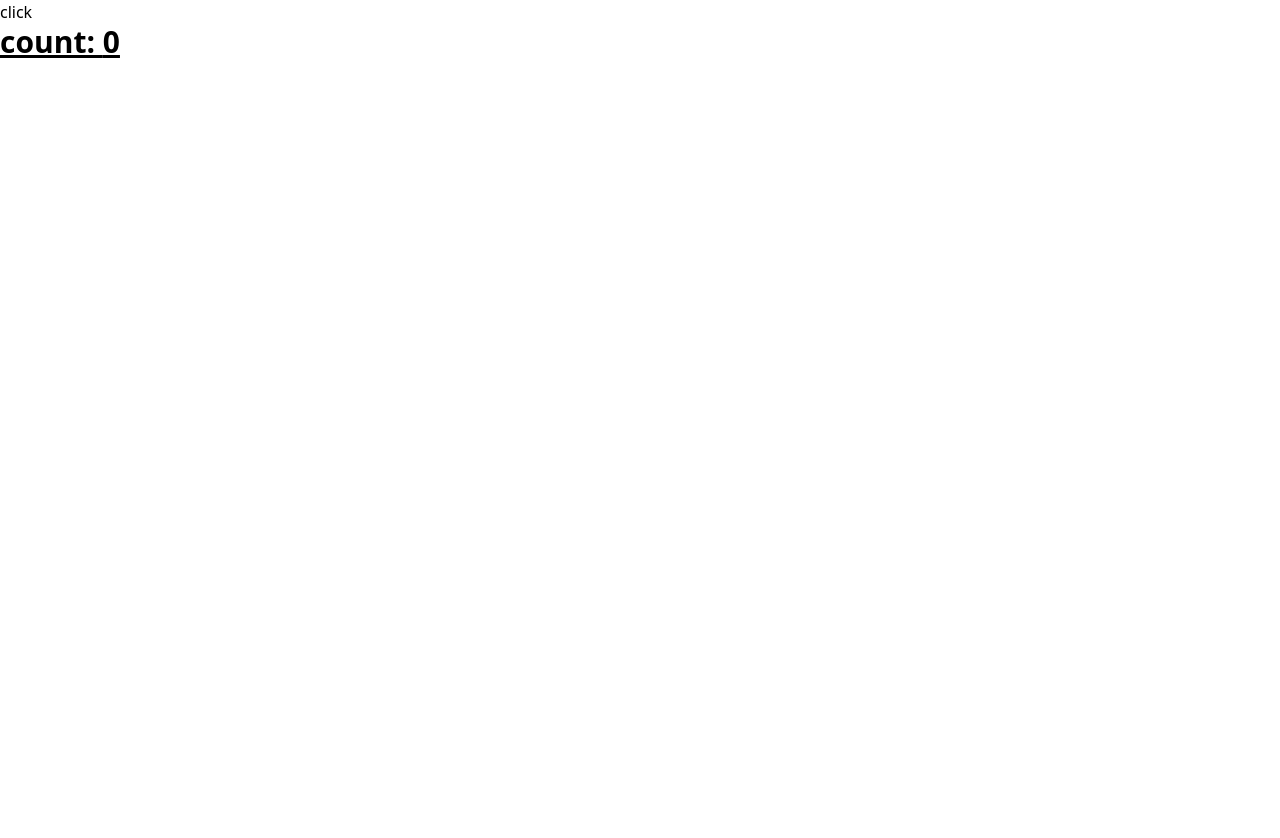
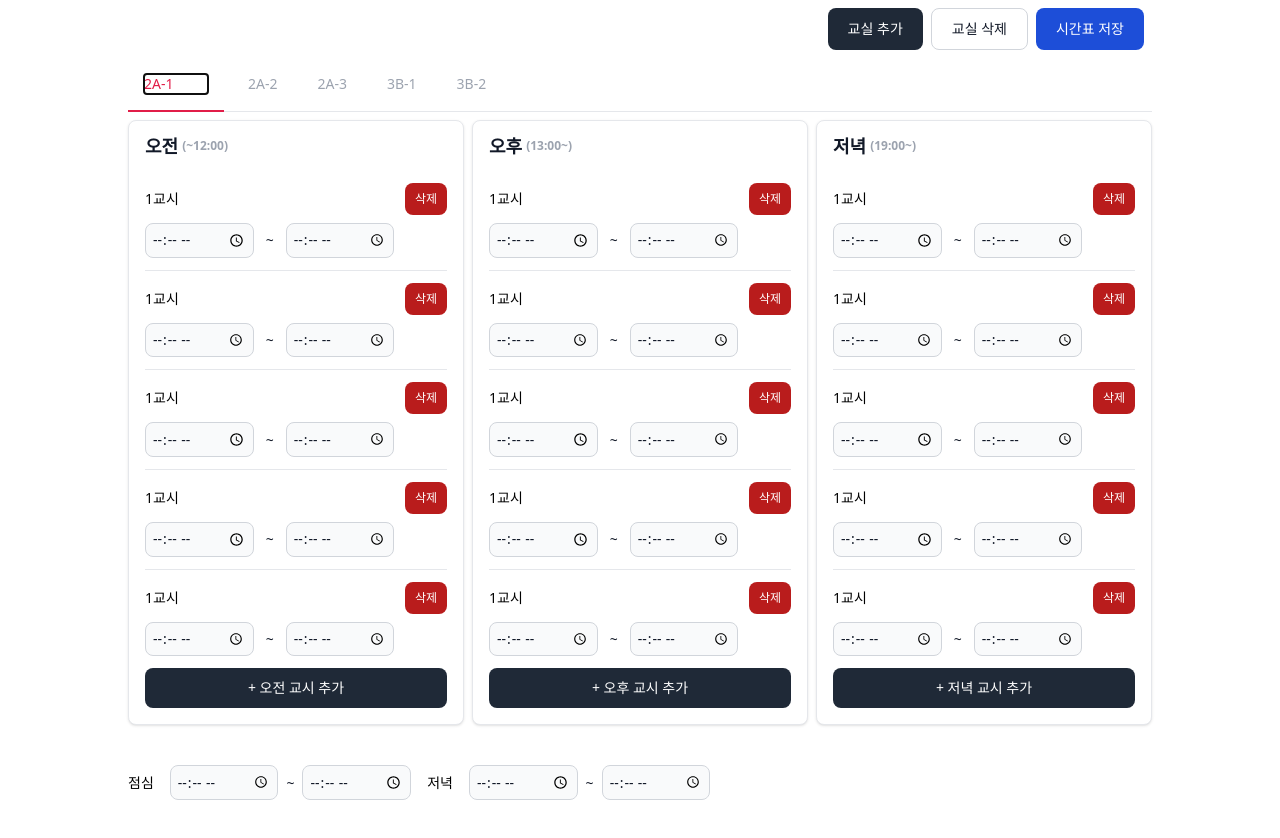
Before and after one commit to JieunZoeyOh/aid-assignment, a React (Vite) app: page /timetable in a window 1280 px wide. Shown: the top 838 px of the page. Before the commit the page ends 800 px from the top, so only its background shows below. Built offline with nearby package versions, Linux system fonts and the light colour scheme.

Commit message:
Feat: Timetable 정적 페이지 구현

```diff
--- a/src/App.tsx
+++ b/src/App.tsx
@@ -1,16 +1,17 @@
-import { useState } from "react";
+import ClassGroupSetting from "./components/Timetable/ClassGroupSetting";
+import ClassGroupList from "./components/Timetable/ClassGroupList";
+import TimeSlotList from "./components/Timetable/TimeSlotList";
+import BreakTime from "./components/Timetable/BreakTime";
 
-function App() {
-  const [count, setCount] = useState(0);
-
+export default function App() {
   return (
-    <>
-      <button type="button" onClick={() => setCount(count + 1)}>
-        click
-      </button>
-      <div className="text-3xl font-bold underline">count: {count}</div>
-    </>
+    <div className="flex justify-center mb-20">
+      <div className="w-full md:w-4/5">
+        <ClassGroupSetting />
+        <ClassGroupList />
+        <TimeSlotList />
+        <BreakTime />
+      </div>
+    </div>
   );
 }
-
-export default App;
--- /dev/null
+++ b/src/components/Timetable/BreakTime.tsx
@@ -0,0 +1,24 @@
+import TimeInput from "../Common/TimeInput";
+
+export default function BreakTime() {
+  return (
+    <div className="gap-4 py-6 lg:flex">
+      <div className="flex items-center justify-center gap-4 pt-2">
+        <div className="text-sm">점심</div>
+        <div className="flex flex-wrap min-w-0 text-sm font-medium text-gray-900 items-center">
+          <TimeInput />
+          <span className="px-2 flex items-center">~</span>
+          <TimeInput />
+        </div>
+      </div>
+      <div className="flex items-center justify-center gap-4 pt-2">
+        <div className="text-sm">저녁</div>
+        <div className="flex flex-wrap min-w-0 text-sm font-medium text-gray-900 items-center">
+          <TimeInput />
+          <span className="px-2 flex items-center">~</span>
+          <TimeInput />
+        </div>
+      </div>
+    </div>
+  );
+}
--- /dev/null
+++ b/src/components/Timetable/ClassGroup.tsx
@@ -0,0 +1,34 @@
+import { useEffect, useRef } from "react";
+
+type ClassGroupProps = {
+  name: string;
+  isActive?: boolean;
+};
+
+export default function ClassGroup({
+  name,
+  isActive = false,
+}: ClassGroupProps) {
+  const inputRef = useRef<HTMLInputElement>(null);
+
+  useEffect(() => {
+    if (inputRef.current && isActive) {
+      inputRef.current.value = name;
+      inputRef.current.focus();
+    }
+  }, [isActive, name]);
+
+  return (
+    <li className="me-2">
+      <button
+        className={`inline-block p-4 border-b-2 rounded-t-lg ${isActive ? "border-rose-600 text-rose-600" : "border-transparent text-gray-400 hover:text-gray-600 hover:border-gray-300"}`}
+      >
+        {isActive ? (
+          <input type="text" ref={inputRef} className="w-16" />
+        ) : (
+          <span>{name}</span>
+        )}
+      </button>
+    </li>
+  );
+}
--- /dev/null
+++ b/src/components/Timetable/ClassGroupList.tsx
@@ -0,0 +1,15 @@
+import ClassGroup from "./ClassGroup";
+
+export default function ClassGroupList() {
+  return (
+    <nav className="text-sm font-medium text-center text-gray-500 border-b border-gray-200">
+      <ul className="flex flex-wrap -mb-px">
+        <ClassGroup name="2A-1" isActive />
+        <ClassGroup name="2A-2" />
+        <ClassGroup name="2A-3" />
+        <ClassGroup name="3B-1" />
+        <ClassGroup name="3B-2" />
+      </ul>
+    </nav>
+  );
+}
--- /dev/null
+++ b/src/components/Timetable/ClassGroupSetting.tsx
@@ -0,0 +1,11 @@
+import Button from "../Common/Button";
+
+export default function ClassGroupSetting() {
+  return (
+    <div className="flex justify-end py-2">
+      <Button title="교실 추가" onClick={() => {}} buttonType="btn-black" />
+      <Button title="교실 삭제" onClick={() => {}} />
+      <Button title="시간표 저장" onClick={() => {}} buttonType="btn-blue" />
+    </div>
+  );
+}
--- /dev/null
+++ b/src/components/Timetable/CourseBlock.tsx
@@ -0,0 +1,25 @@
+import Button from "../Common/Button";
+import TimeInput from "../Common/TimeInput";
+
+export default function CourseBlock() {
+  return (
+    <li className="py-3">
+      <div className="flex flex-col">
+        <div className="flex justify-between items-center w-full mb-2">
+          <div className="text-sm">1교시</div>
+          <Button
+            title="삭제"
+            onClick={() => {}}
+            buttonSize="btn-sm"
+            buttonType="btn-red"
+          />
+        </div>
+        <div className="flex flex-wrap min-w-0 text-sm font-medium text-gray-900 items-center gap-1">
+          <TimeInput />
+          <span className="px-2 flex items-center">~</span>
+          <TimeInput />
+        </div>
+      </div>
+    </li>
+  );
+}
--- /dev/null
+++ b/src/components/Timetable/TimeSlot.tsx
@@ -0,0 +1,37 @@
+import CourseBlock from "./CourseBlock";
+import Button from "../Common/Button";
+
+type TimeSlotProps = {
+  name: string;
+  description: string;
+};
+
+export default function TimeSlot({ name, description }: TimeSlotProps) {
+  return (
+    <div className="w-full max-w-md p-4 bg-white border border-gray-200 rounded-lg shadow">
+      <div className="flex items-center mb-4">
+        <span className="text-lg font-bold leading-none text-gray-900">
+          {name}
+        </span>
+        <span className="text-xs font-bold leading-none text-gray-400 ml-1">
+          ({description})
+        </span>
+      </div>
+      <div className="flow-root">
+        <ul role="list" className="divide-y divide-gray-200">
+          <CourseBlock />
+          <CourseBlock />
+          <CourseBlock />
+          <CourseBlock />
+          <CourseBlock />
+        </ul>
+      </div>
+      <Button
+        title={`+ ${name} 교시 추가`}
+        onClick={() => {}}
+        isWidthFull
+        buttonType="btn-black"
+      />
+    </div>
+  );
+}
--- /dev/null
+++ b/src/components/Timetable/TimeSlotList.tsx
@@ -0,0 +1,17 @@
+import TimeSlot from "./TimeSlot";
+
+const TIME_SLOTS = [
+  { name: "오전", description: "~12:00" },
+  { name: "오후", description: "13:00~" },
+  { name: "저녁", description: "19:00~" },
+];
+
+export default function TimeSlotList() {
+  return (
+    <div className="grid grid-cols-1 my-2 lg:grid-cols-3 gap-2 justify-items-center items-center">
+      {TIME_SLOTS.map((timeSlot) => (
+        <TimeSlot key={timeSlot.name} {...timeSlot} />
+      ))}
+    </div>
+  );
+}
```
